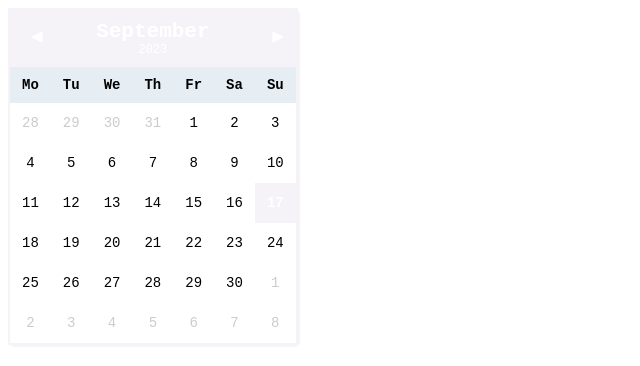
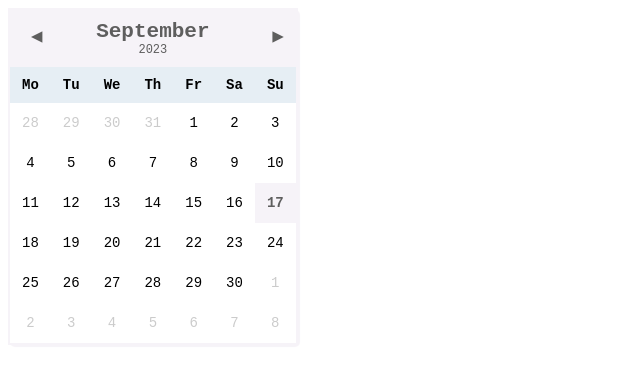
Before and after one commit to paper-frost/notion, a plain HTML site: page calender/index.html in a window 1280 px wide. Shown: the whole page, without its empty margins (0-640 px from the left). Drawn offline with Linux system fonts and the light colour scheme.

Commit message:
Update index.html

```diff
--- a/calender/index.html
+++ b/calender/index.html
@@ -37,7 +37,7 @@ table {
 
 .month{
     background-color: #F6F3F8;
-    color: #ffffff;
+    color: #5e5e5e;
     font-size: 1.5em;
 }
 .year {
@@ -45,7 +45,7 @@ table {
     font-weight: normal;
     display: block;
     text-shadow: none;
-    color: #fff;
+    color: #5e5e5e;
 }
 
 .day-header{
@@ -82,7 +82,7 @@ td>span {
 td.avui>span {
     font-weight: bold;
     background-color: #F6F3F8;
-    color: #ffffff;
+    color: #5e5e5e;
 }
 td.fora > span {
     opacity: 0.2;
@@ -91,7 +91,7 @@ td.fora > span {
 
 .boto-next, .boto-prev {
     background: #F6F3F8;
-    color: #fff;
+    color: #5e5e5e;
     font-family: inherit;
     border: none;
     font-size: 25px;
```
